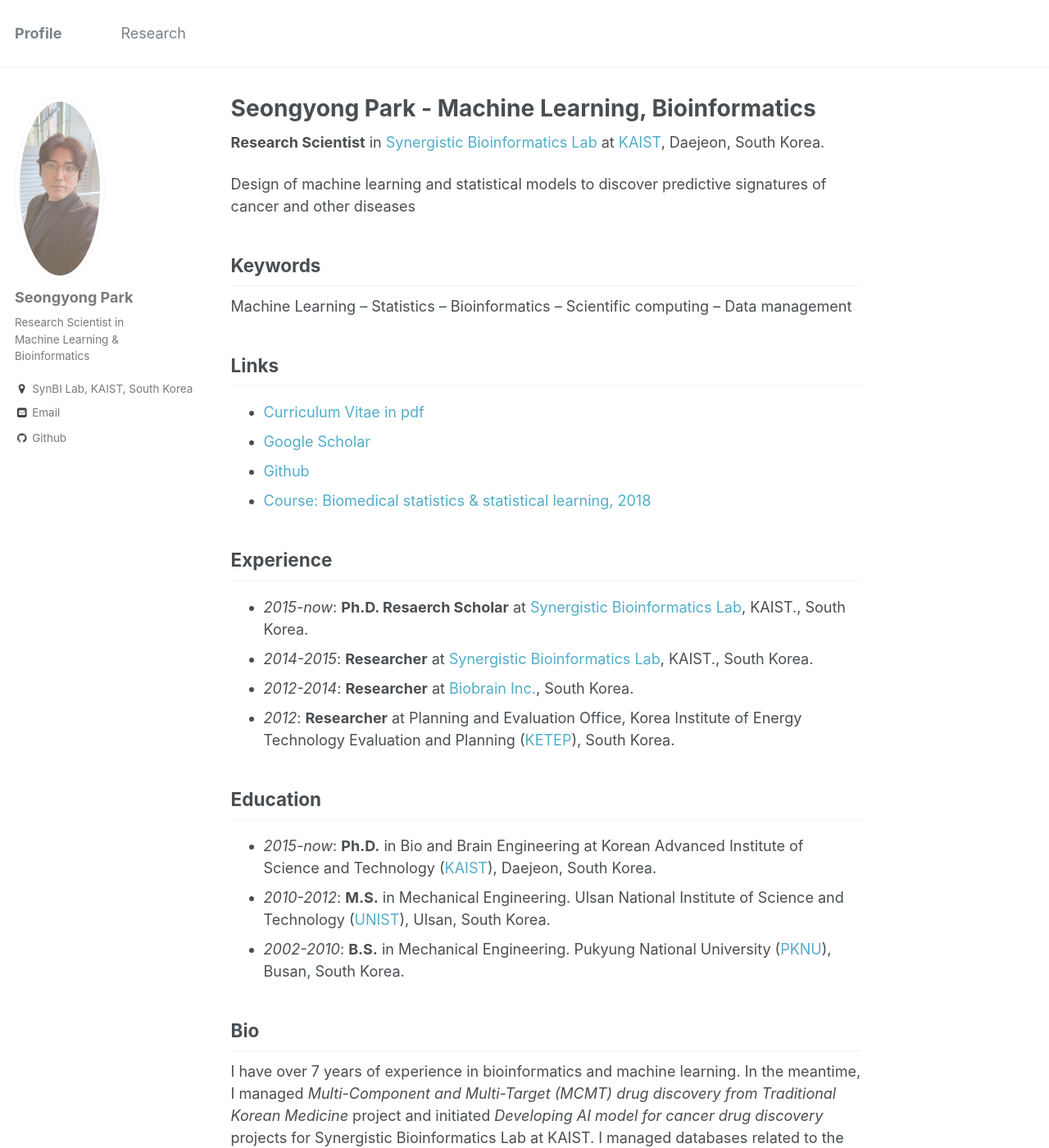
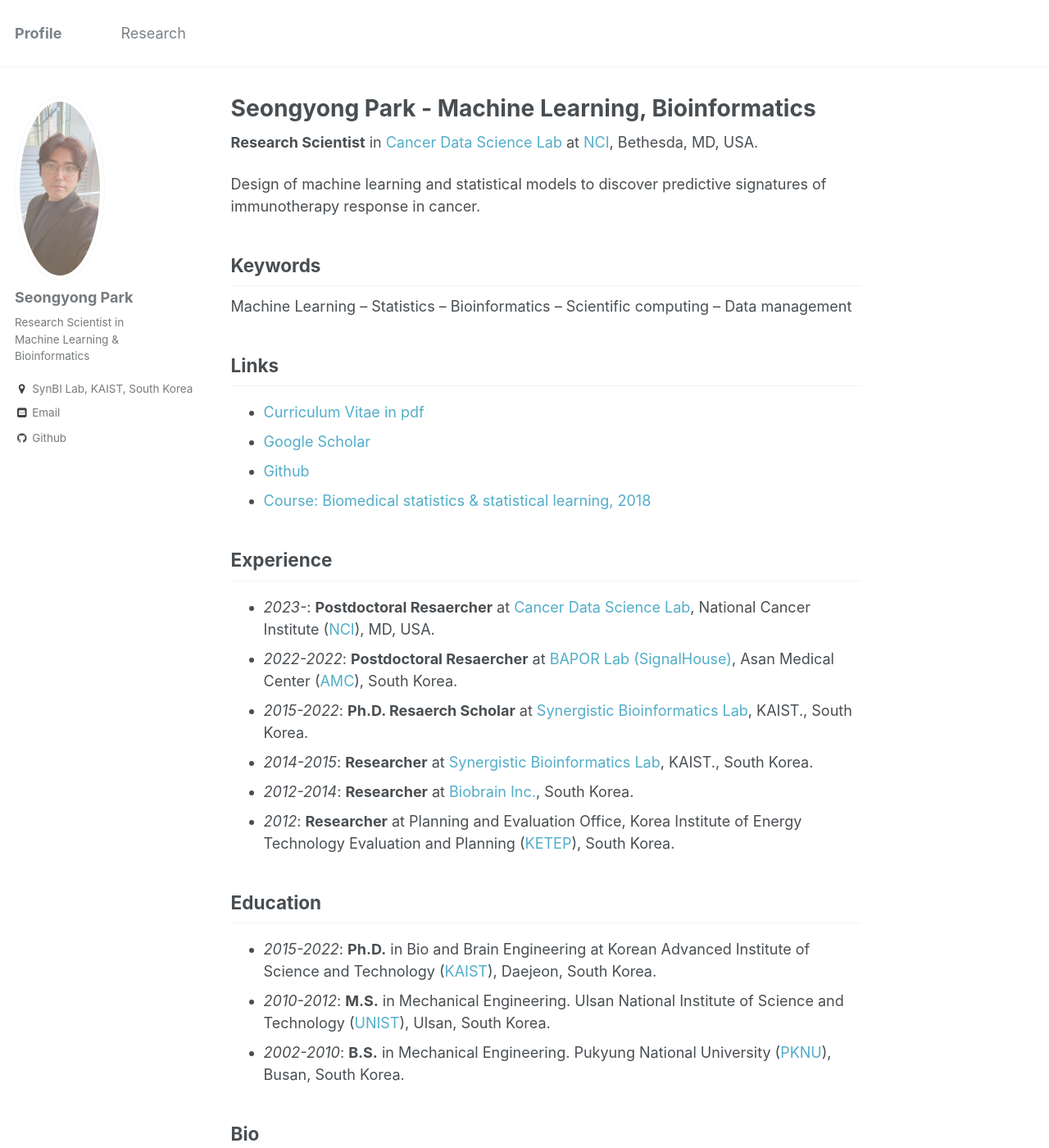
Before and after one commit to psychemistz/profile, a Jekyll site: the page built from index.md, in a window 1280 px wide and 1400 px high. Shown: the whole window at 82% size. Built offline with Jekyll 4.4.1, drawn with Linux system fonts in a browser that asks for light colours; the list of posts is cut into pages by our own code; some of the changed text lies outside the part shown.

Commit message:
Update index.md

```diff
--- a/index.md
+++ b/index.md
@@ -6,9 +6,9 @@ author_profile: true
 date:
 ---
 
-**Research Scientist** in [Synergistic Bioinformatics Lab](http://synbi.kaist.ac.kr) at [KAIST](http://kaist.ac.kr), Daejeon, South Korea.
+**Research Scientist** in [Cancer Data Science Lab](https://ccr.cancer.gov/staff-directory/peng-jiang) at [NCI](https://ccr.cancer.gov/), Bethesda, MD, USA.
 
-Design of machine learning and statistical models to discover predictive signatures of cancer and other diseases
+Design of machine learning and statistical models to discover predictive signatures of immunotherapy response in cancer.
 
 
 ## Keywords
@@ -23,20 +23,22 @@ Machine Learning -- Statistics -- Bioinformatics -- Scientific computing -- Data
 
 
 ## Experience
-- *2015-now*: **Ph.D. Resaerch Scholar** at [Synergistic Bioinformatics Lab](https://synbi.kaist.ac.kr/), KAIST., South Korea.
+- *2023-*: **Postdoctoral Resaercher** at [Cancer Data Science Lab](https://ccr.cancer.gov/staff-directory/peng-jiang), National Cancer Institute ([NCI](https://ccr.cancer.gov/)), MD, USA.
+- *2022-2022*: **Postdoctoral Resaercher** at [BAPOR Lab (SignalHouse)](http://signalhouse.kr/), Asan Medical Center ([AMC](https://eng.amc.seoul.kr/gb/lang/main.do)), South Korea.
+- *2015-2022*: **Ph.D. Resaerch Scholar** at [Synergistic Bioinformatics Lab](https://synbi.kaist.ac.kr/), KAIST., South Korea.
 - *2014-2015*: **Researcher** at [Synergistic Bioinformatics Lab](https://synbi.kaist.ac.kr/), KAIST., South Korea.
 - *2012-2014*: **Researcher** at [Biobrain Inc.](https://biobrain.kr/), South Korea.
 - *2012*: **Researcher** at Planning and Evaluation Office, Korea Institute of Energy Technology Evaluation and Planning ([KETEP](https://www.ketep.re.kr/)), South Korea.
 
 
 ## Education
-- *2015-now*: **Ph.D.** in Bio and Brain Engineering at Korean Advanced Institute of Science and Technology ([KAIST](http://www.kaist.ac.kr)), Daejeon, South Korea.
+- *2015-2022*: **Ph.D.** in Bio and Brain Engineering at Korean Advanced Institute of Science and Technology ([KAIST](http://www.kaist.ac.kr)), Daejeon, South Korea.
 - *2010-2012*: **M.S.** in Mechanical Engineering. Ulsan National Institute of Science and Technology ([UNIST](http://www.unist.ac.kr/)), Ulsan, South Korea.
 - *2002-2010*: **B.S.** in Mechanical Engineering. Pukyung National University ([PKNU](http://www.pknu.ac.kr/)), Busan, South Korea.
 
 
 ## Bio
-I have over 7 years of experience in bioinformatics and machine learning. In the meantime, I managed *Multi-Component and Multi-Target (MCMT) drug discovery from Traditional Korean Medicine* project and initiated *Developing AI model for cancer drug discovery* projects for Synergistic Bioinformatics Lab at KAIST. I managed databases related to the bioinformatic/chemoinformatic discovery and closely interact with members of experimental labs who verify prediction of biomarkers and candidate drugs. I designed computational methods to harmonize prior knowledge of disease gene, biological network, disease mechanism associated gene sets and gene expression datasets of patient/model organisms. I managed CPU/GPU clusters to perform high-performance computing (HPC) too.
+I have over 8 years of experience in bioinformatics and machine learning. In the meantime, I managed *Multi-Component and Multi-Target (MCMT) drug discovery from Traditional Korean Medicine* project and initiated *Developing AI model for cancer drug discovery* projects for Synergistic Bioinformatics Lab at KAIST. I managed databases related to the bioinformatic/chemoinformatic discovery and closely interact with members of experimental labs who verify prediction of biomarkers and candidate drugs. I designed computational methods to harmonize prior knowledge of disease gene, biological network, disease mechanism associated gene sets and gene expression datasets of patient/model organisms. I managed CPU/GPU clusters to perform high-performance computing (HPC) too.
 
 My major research topic for MCMT project is developing computational methods to optimize gene expression marker set to explain clinical and model organism responses at the same time, by utilizing the prior knowledge related to the disease mechanisms. I have co-authored several patents and peer-reviewed articles related to bioinformatics and machine/deep learning. For bioinformatic applications, I studied gene expression based prognostic model development, assay oriented marker set optimization, drug-target interaction prediction and drug repurposing.
 I'm also interested in applying statistial/machine/deep learning in various other topics such as application of overlap statistics, sequence based protein classification, protein-protein interaction prediction, spectral signal processing including ElectroEncehpaloGraphy (EEG) and Surface Enhanced Raman Spectroscopy (SERS).
```
